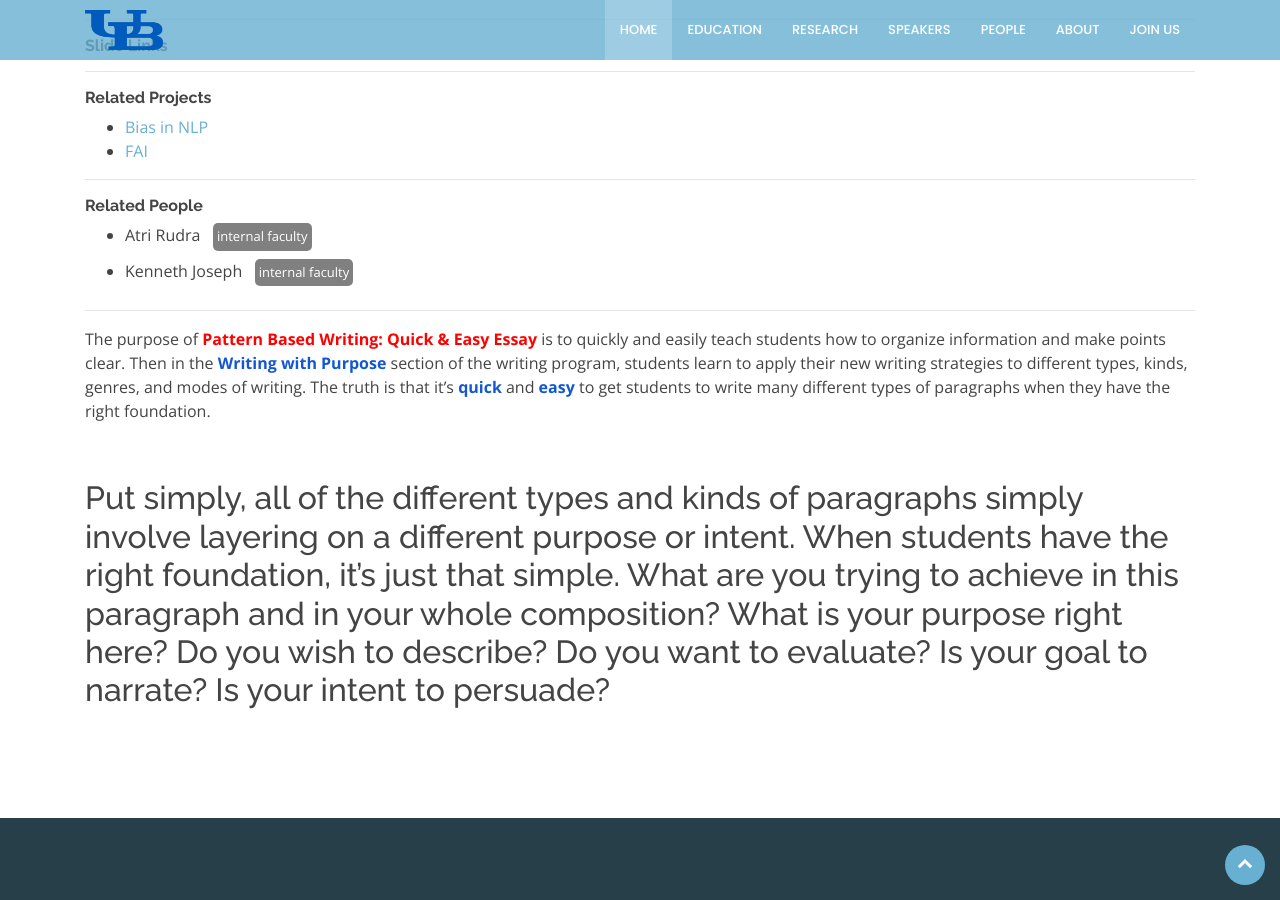
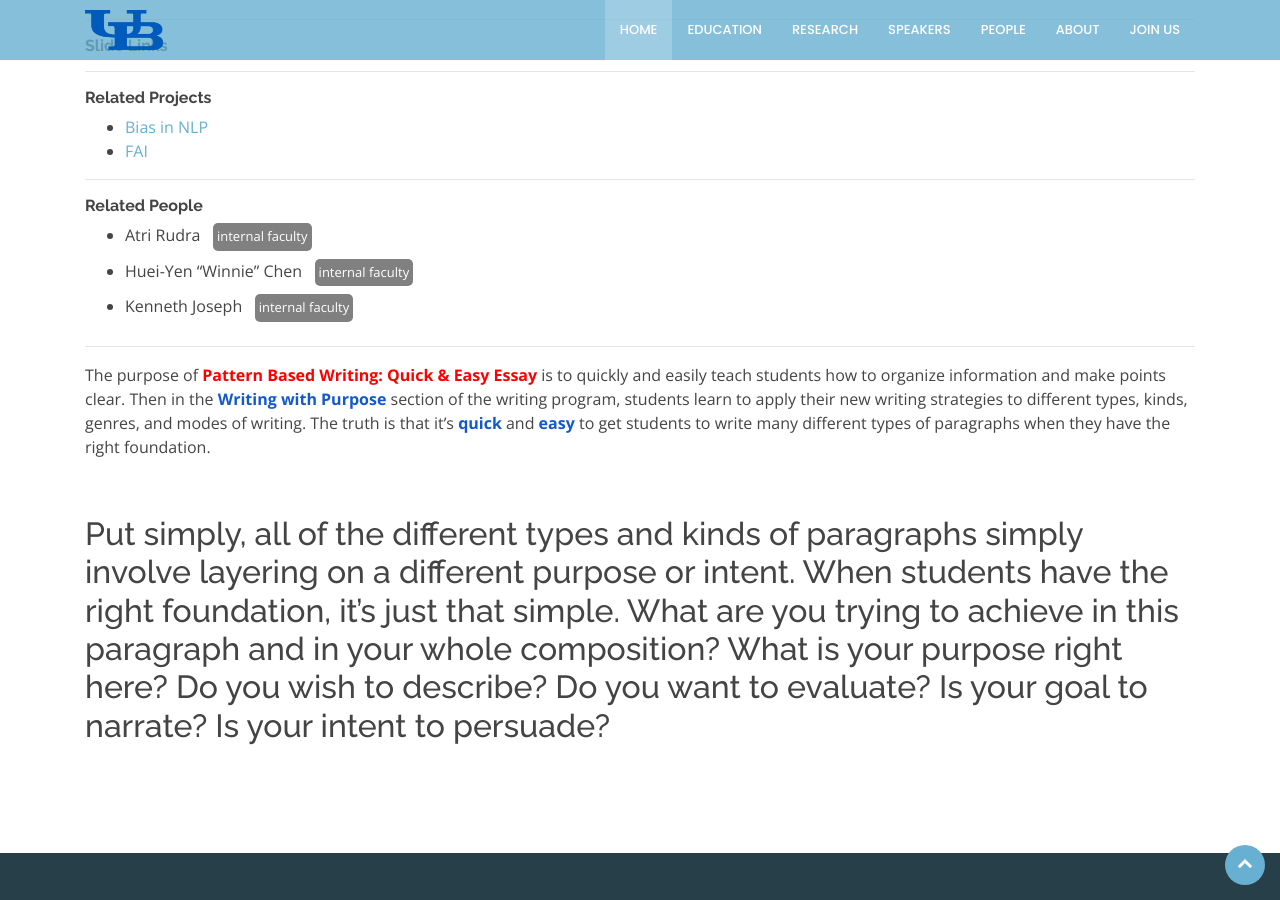
Before and after one commit to Mgeraci19/CS4SG.github.io, a Jekyll site: the page built from _talks/Latest changes in ML.md, in a window 1280 px wide and 900 px high, scrolled down 560 px. Built offline with Jekyll 4.4.1, drawn with Linux system fonts in a browser that asks for light colours.

Commit message:
Update Latest changes in ML.md

```diff
--- a/_talks/Latest changes in ML.md
+++ b/_talks/Latest changes in ML.md
@@ -2,7 +2,7 @@
 layout: talk
 title: Latest changes in ML
 talk_by: Atri Rudra
-authors: Atri Rudra,Huei Yen “Winnie” Chen,Kenneth Joseph,Shawn Jhonson
+authors: Atri Rudra,Huei-Yen “Winnie” Chen,Kenneth Joseph,Shawn Jhonson
 date: 2020-06-17T13:04
 tagged_projects: Bias in NLP,FAI
 
```
